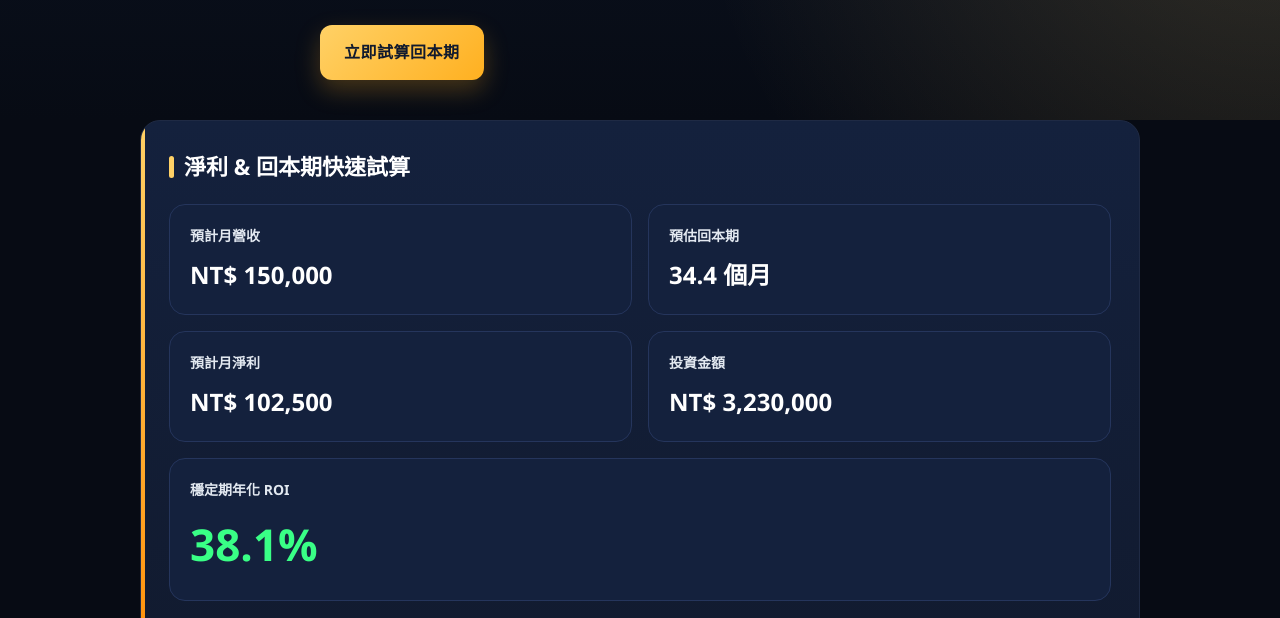
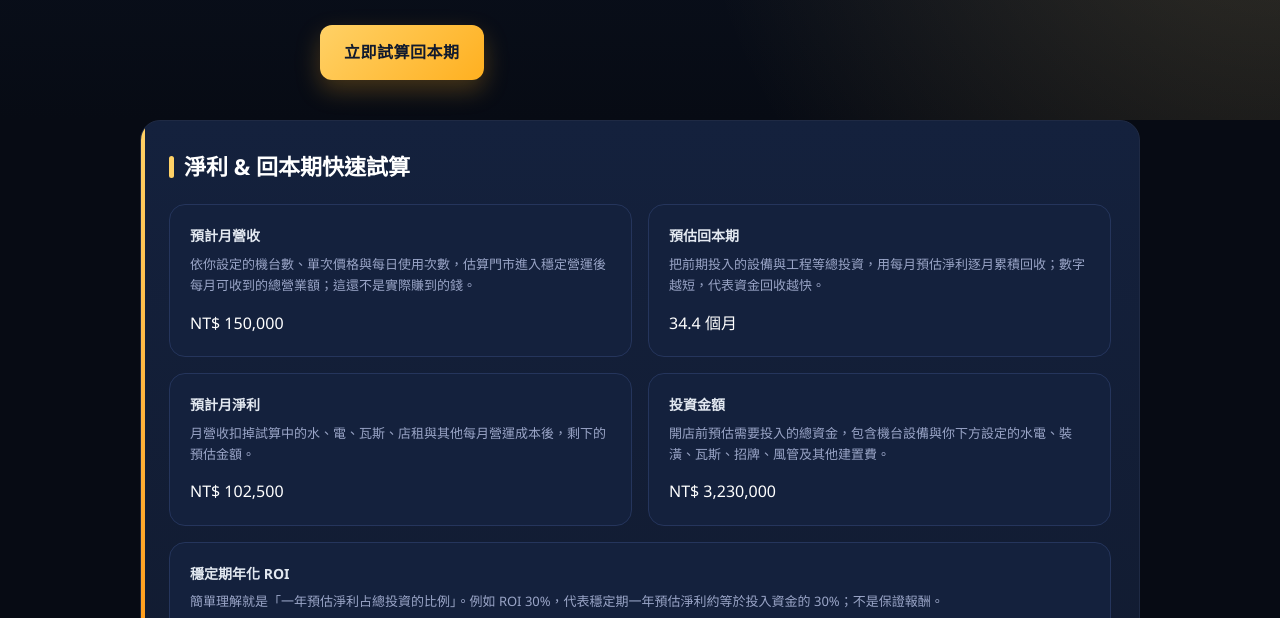
Before and after one commit to boy721-cloud/xiste-vercel-v2, a website: page index.html in a window 1280 px wide. Shown: the part 308-926 px from the top of the page. Drawn offline with Linux system fonts and the light colour scheme.

Commit message:
Explain calculator metrics for beginners

```diff
--- a/index.html
+++ b/index.html
@@ -186,7 +186,7 @@
     margin-bottom:8px;
     font-weight:700;
   }
-  .result-value {
+  .result-help { color:var(--text-muted); font-size:13px; line-height:1.65; margin:-2px 0 14px; }\n  .result-value {
     font-size:24px;
     font-weight:900;
   }
@@ -376,23 +376,23 @@
     <h3 class="section-title">淨利 & 回本期快速試算</h3>
     <div class="grid-2">
       <div class="result-item">
-        <div class="result-label">預計月營收</div>
+        <div class="result-label">預計月營收</div><div class="result-help">依你設定的機台數、單次價格與每日使用次數，估算門市進入穩定營運後每月可收到的總營業額；這還不是實際賺到的錢。</div>
         <div class="result-value" id="monthRevenueDisplay">NT$ 0</div>
       </div>
       <div class="result-item">
-        <div class="result-label">預估回本期</div>
+        <div class="result-label">預估回本期</div><div class="result-help">把前期投入的設備與工程等總投資，用每月預估淨利逐月累積回收；數字越短，代表資金回收越快。</div>
         <div class="result-value" id="paybackDisplay">0 個月</div>
       </div>
       <div class="result-item">
-        <div class="result-label">預計月淨利</div>
+        <div class="result-label">預計月淨利</div><div class="result-help">月營收扣掉試算中的水、電、瓦斯、店租與其他每月營運成本後，剩下的預估金額。</div>
         <div class="result-value" id="monthProfitDisplay">NT$ 0</div>
       </div>
       <div class="result-item">
-        <div class="result-label">投資金額</div>
+        <div class="result-label">投資金額</div><div class="result-help">開店前預估需要投入的總資金，包含機台設備與你下方設定的水電、裝潢、瓦斯、招牌、風管及其他建置費。</div>
         <div class="result-value" id="totalInvestDisplay">NT$ 0</div>
       </div>
       <div class="result-item grid-full result-big">
-        <div class="result-label">穩定期年化 ROI</div>
+        <div class="result-label">穩定期年化 ROI</div><div class="result-help">簡單理解就是「一年預估淨利占總投資的比例」。例如 ROI 30%，代表穩定期一年預估淨利約等於投入資金的 30%；不是保證報酬。</div>
         <div class="result-value" id="roiDisplay">0%</div>
       </div>
     </div>
```
